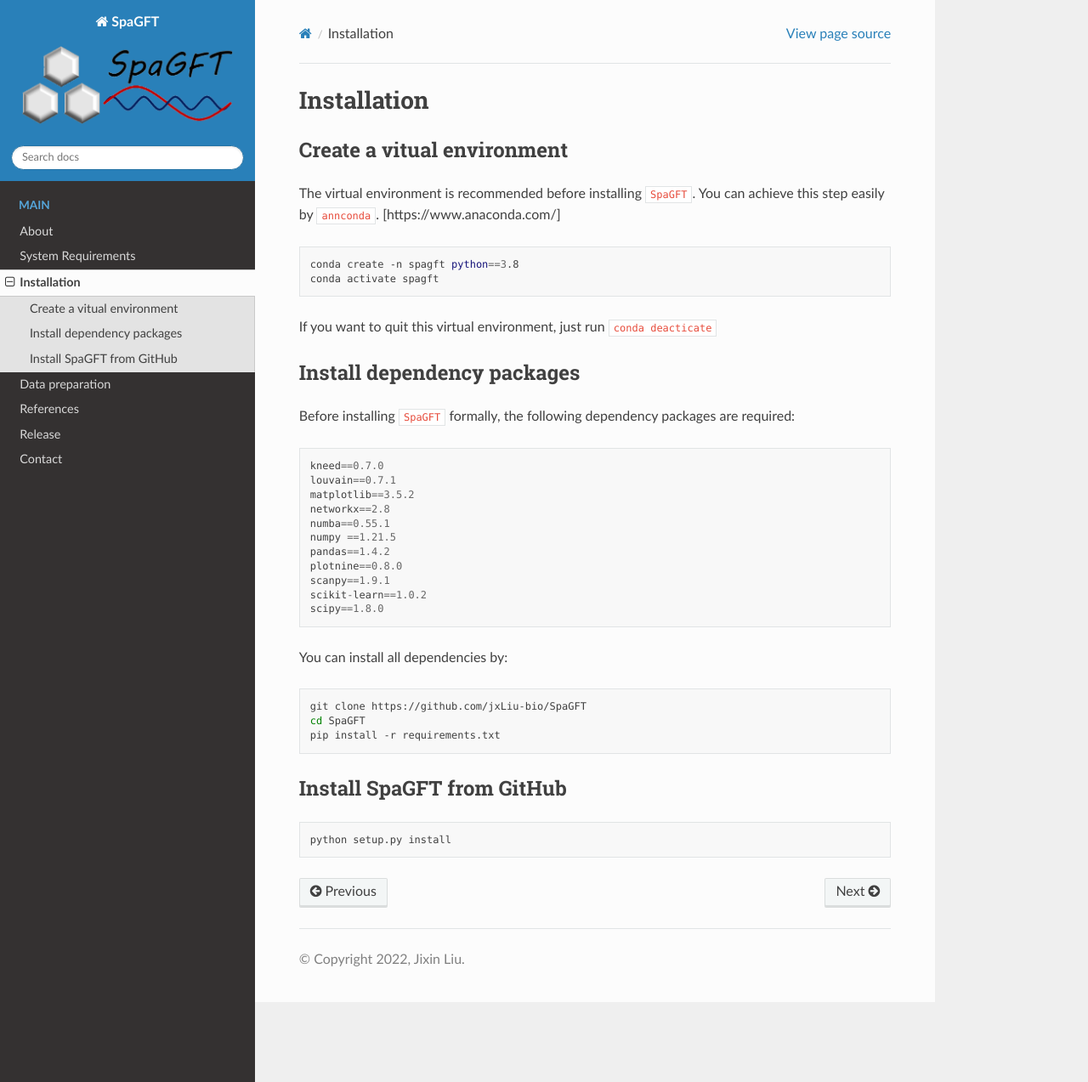
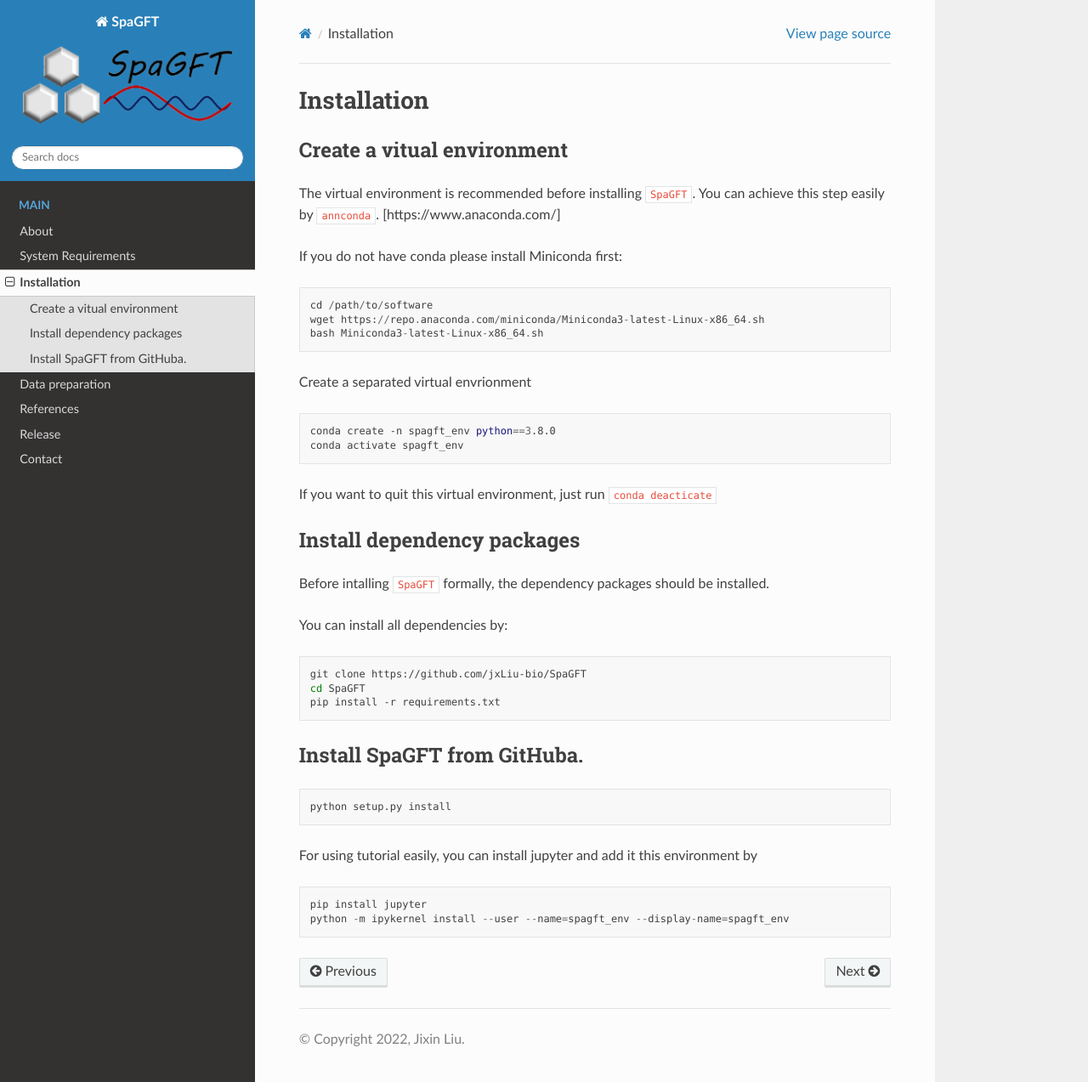
Before and after one commit to jxLiu-bio/SpaGFT, a Sphinx documentation site: the page built from source/Installation.md, in a window 1280 px wide and 1273 px high. Shown: the whole window at 85% size. Built offline with Sphinx 7.4.7 and the Read the Docs theme 2.0.0, drawn with Linux system fonts in a browser that asks for light colours.

Commit message:
Update Installation.md

````diff
--- a/source/Installation.md
+++ b/source/Installation.md
@@ -1,39 +1,41 @@
 # Installation
 
-## Create a vitual environment
+### Create a vitual environment
 
 The virtual environment is recommended before installing ```SpaGFT```. You can
 achieve this step easily by ```annconda```. [https://www.anaconda.com/]
+
+If you do not have conda please install Miniconda first:
+
+```
+cd /path/to/software
+wget https://repo.anaconda.com/miniconda/Miniconda3-latest-Linux-x86_64.sh
+bash Miniconda3-latest-Linux-x86_64.sh
+```
+
+Create a separated virtual envrionment
 ```shell
-conda create -n spagft python==3.8
-conda activate spagft
+conda create -n spagft_env python==3.8.0
+conda activate spagft_env
 ```
 If you want to quit this virtual environment, just run ``` conda deacticate ```
 
-## Install dependency packages
-Before installing ```SpaGFT``` formally, the following dependency packages are
-required:
+### Install dependency packages
+Before intalling ```SpaGFT``` formally, the dependency packages should be installed.
 
-```
-kneed==0.7.0
-louvain==0.7.1
-matplotlib==3.5.2
-networkx==2.8
-numba==0.55.1
-numpy ==1.21.5
-pandas==1.4.2
-plotnine==0.8.0
-scanpy==1.9.1
-scikit-learn==1.0.2
-scipy==1.8.0
-```
 You can install all dependencies by:
 ```shell
 git clone https://github.com/jxLiu-bio/SpaGFT
 cd SpaGFT
 pip install -r requirements.txt
 ```
-## Install SpaGFT from GitHub
+### Install SpaGFT from GitHuba.
 ```shell
 python setup.py install
 ```
+
+For using tutorial easily, you can install jupyter and add it this environment by
+```
+pip install jupyter
+python -m ipykernel install --user --name=spagft_env --display-name=spagft_env
+```
````
